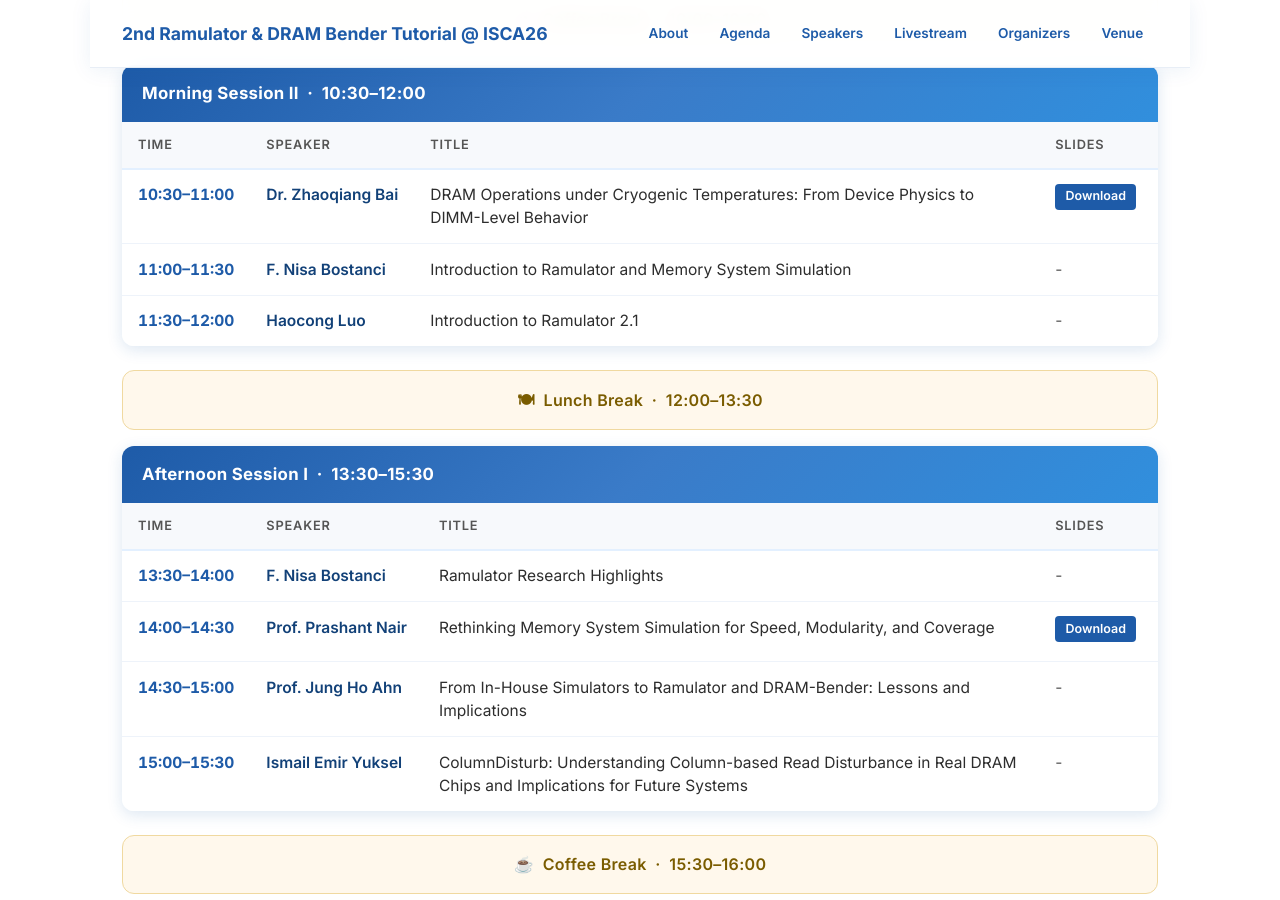
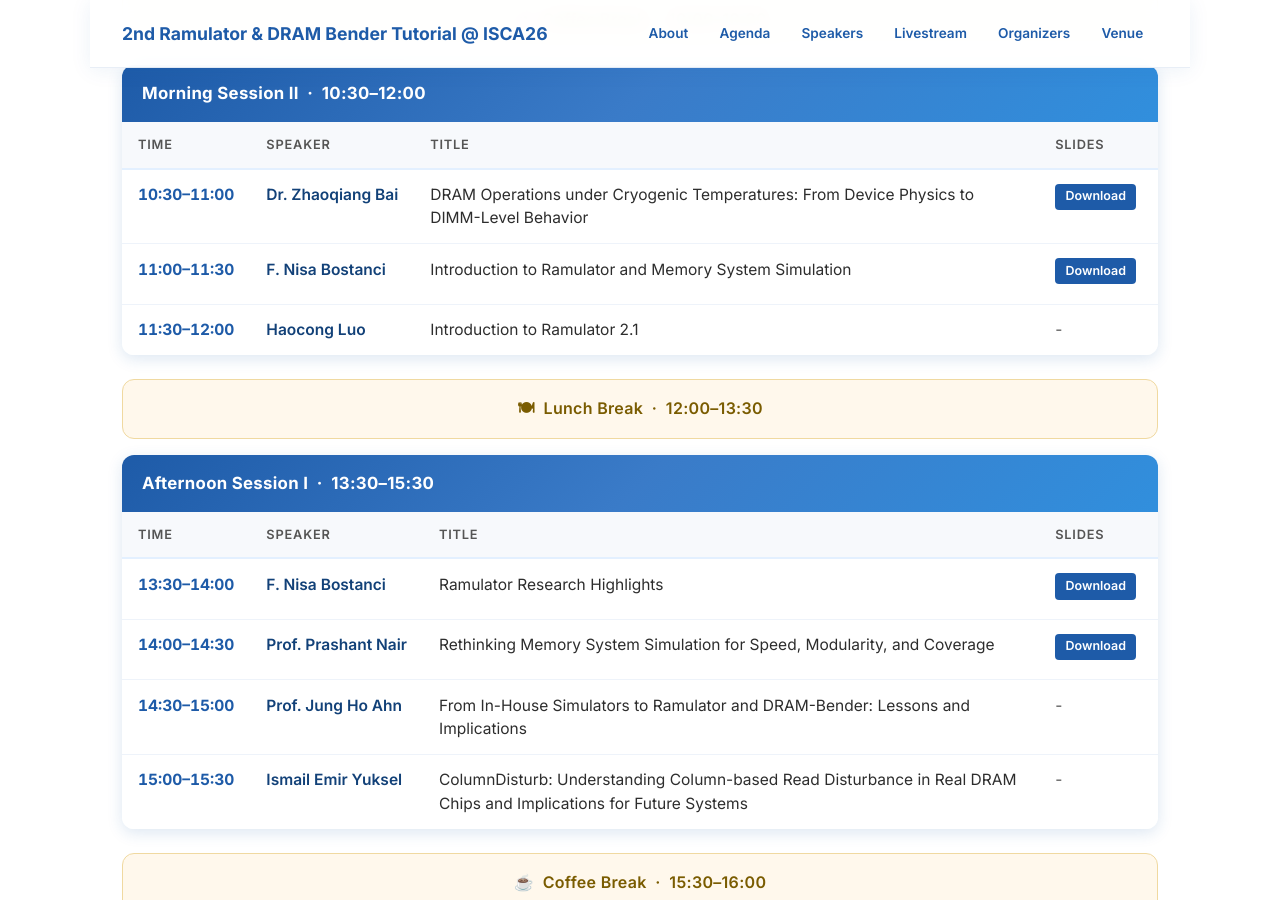
Before and after one commit to olgunataberk/rndb-isca26, a Jekyll site: the page built from index.md, in a window 1280 px wide and 900 px high, scrolled down 3529 px. Built offline with Jekyll 4.4.1, drawn with Linux system fonts in a browser that asks for light colours.

Commit message:
add more slides

```diff
--- a/index.md
+++ b/index.md
@@ -168,7 +168,7 @@ and <a href="https://github.com/CMU-SAFARI/DRAM-Bender">DRAM Bender</a>, an FPGA
           <td class="time-cell">11:00–11:30</td>
           <td class="speaker-cell">F. Nisa Bostanci</td>
           <td>Introduction to Ramulator and Memory System Simulation</td>
-          <td class="slides-cell"><span class="slides-unavailable">-</span></td>
+          <td class="slides-cell"><a href="https://olgunataberk.github.io/rndb-isca26/slides/nisa-isca26-rndb-ramulator-intro.pptx" class="schedule-download" download>Download</a></td>
         </tr>
         <tr>
           <td class="time-cell">11:30–12:00</td>
@@ -198,7 +198,7 @@ and <a href="https://github.com/CMU-SAFARI/DRAM-Bender">DRAM Bender</a>, an FPGA
           <td class="time-cell">13:30–14:00</td>
           <td class="speaker-cell">F. Nisa Bostanci</td>
           <td>Ramulator Research Highlights</td>
-          <td class="slides-cell"><span class="slides-unavailable">-</span></td>
+          <td class="slides-cell"><a href="https://olgunataberk.github.io/rndb-isca26/slides/nisa-isca26-rndb-ramulator-research.pptx" class="schedule-download" download>Download</a></td>
         </tr>
         <tr>
           <td class="time-cell">14:00–14:30</td>
```
Also changed, not shown: 3 other files.
